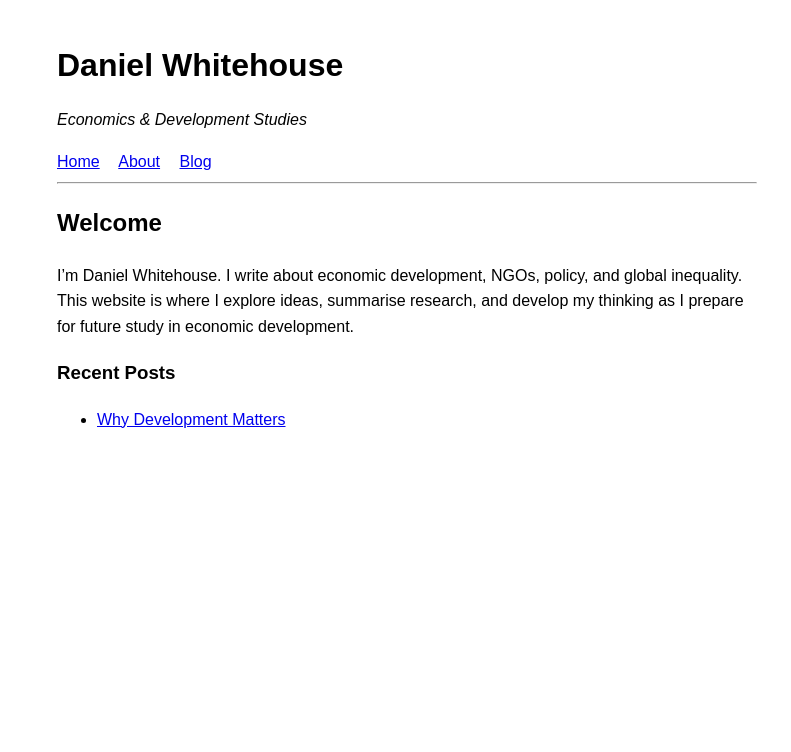
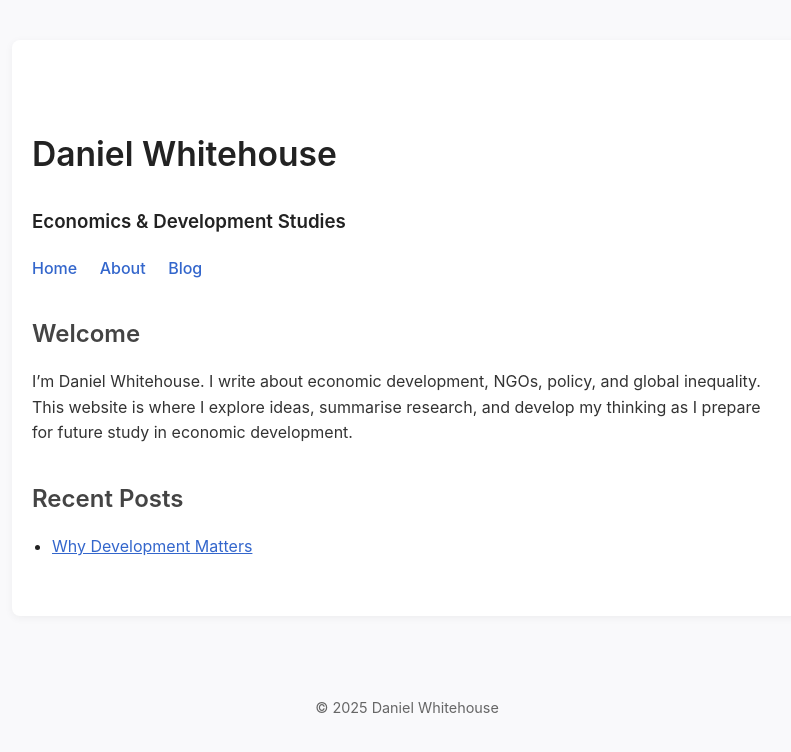
Before and after one commit to danielwhitehouse184/danielwhitehouse184.github.io, a plain HTML site: page index.html in a window 1280 px wide. Shown: the whole page, without its empty margins (233-1024 px from the left). Drawn offline with Linux system fonts and the light colour scheme; files that its build step writes are made by us from their sources.

Commit message:
Update index.html

```diff
--- a/index.html
+++ b/index.html
@@ -3,34 +3,21 @@
 <head>
   <meta charset="UTF-8">
   <meta name="viewport" content="width=device-width, initial-scale=1.0">
-<title>Daniel Whitehouse</title>
-<style>
-    body {
-        font-family: Arial, sans-serif;
-        margin: 40px auto;
-        max-width: 700px;
-        line-height: 1.6;
-    }
-    h1 {
-        margin-bottom: 0;
-    }
-    nav a {
-        margin-right: 15px;
-    }
-</style>
+  <title>Daniel Whitehouse – Economics & Development</title>
+  <link rel="stylesheet" href="style.css">
 </head>
 <body>
 
+<div class="container">
+
   <h1>Daniel Whitehouse</h1>
-<p><em>Economics & Development Studies</em></p>
+  <h3>Economics & Development Studies</h3>
 
   <nav>
-    <a href="index.html">Home</a>
-    <a href="about.html">About</a>
-    <a href="blog/">Blog</a>
+    <a href="/">Home</a>
+    <a href="/about.html">About</a>
+    <a href="/blog">Blog</a>
   </nav>
-
-<hr>
 
   <h2>Welcome</h2>
   <p>
@@ -39,10 +26,16 @@ This website is where I explore ideas, summarise research, and develop my thinki
     for future study in economic development.
   </p>
 
-<h3>Recent Posts</h3>
+  <h2>Recent Posts</h2>
   <ul>
-    <li><a href="blog/why-development-matters.html">Why Development Matters</a></li>
+    <li><a href="/blog/why-development-matters.html">Why Development Matters</a></li>
   </ul>
+
+</div>
+
+<footer>
+  © 2025 Daniel Whitehouse
+</footer>
 
 </body>
 </html>
```
Lines whose indentation alone changed are shown as unchanged.
